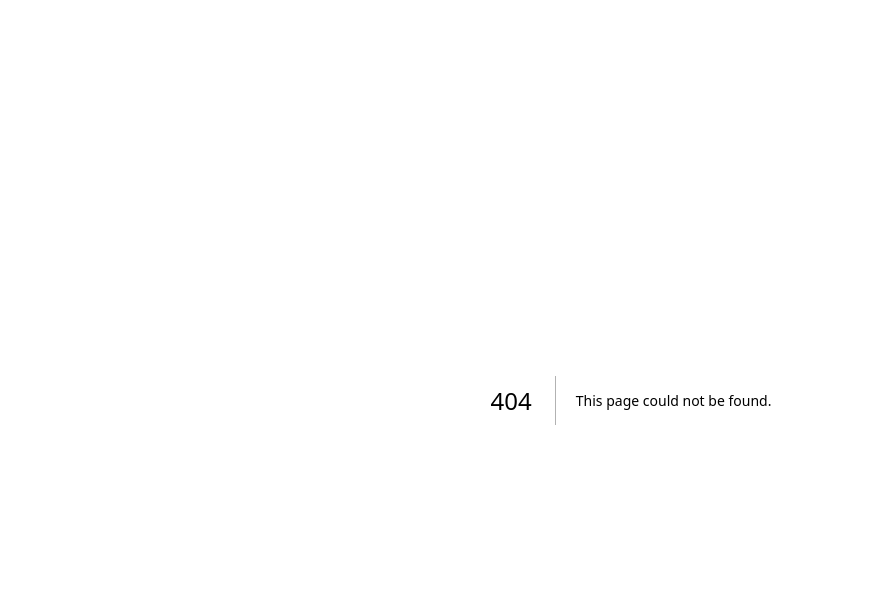
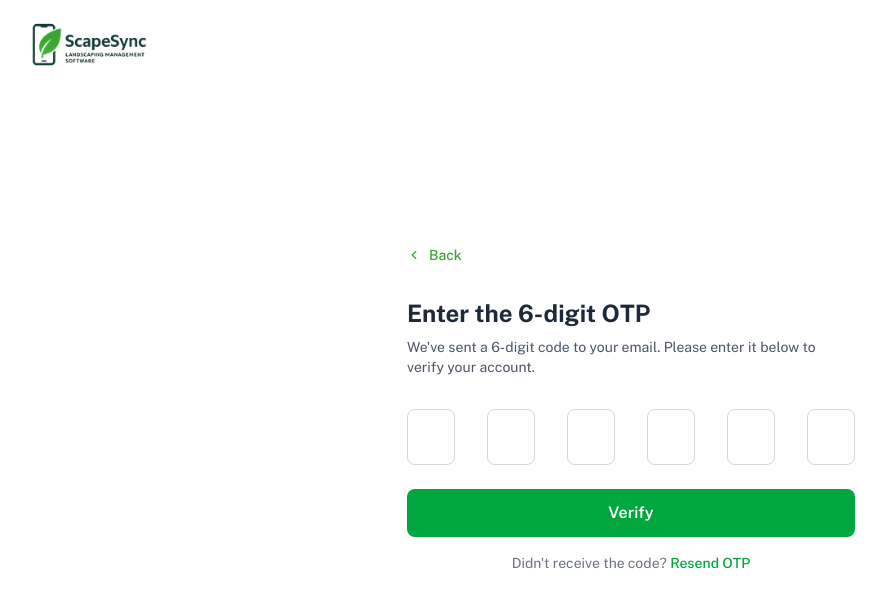
Before and after one commit to Badhon-Roy/Task-Business-App-Client, a Next.js app: page /forgot-verify-otp in a window 1280 px wide. Before the commit this address had no page. Shown: the top 608 px of the page, without its empty margins (9-895 px from the left). Built offline with nearby package versions, Linux system fonts and the light colour scheme.

Commit message:
Implement forgot password system

```diff
--- /dev/null
+++ b/src/app/(WithCommonLayout)/forgot-verify-otp/page.tsx
@@ -0,0 +1,14 @@
+import ForgotVerifyOtp from "@/app/components/forgotVerifyOtp/ForgotVerifyOtp";
+import SubNavbar from "@/app/shared/SubNavbar";
+
+
+const page = () => {
+    return (
+        <div>
+            <SubNavbar />
+            <ForgotVerifyOtp />
+        </div>
+    );
+};
+
+export default page;
--- /dev/null
+++ b/src/app/components/forgotVerifyOtp/ForgotVerifyOtp.tsx
@@ -0,0 +1,151 @@
+/* eslint-disable @typescript-eslint/no-explicit-any */
+"use client";
+import { useState, useRef } from "react";
+import { ChevronLeft } from "lucide-react";
+import Link from "next/link";
+import { useRouter, useSearchParams } from "next/navigation";
+import { forgotVerifyOtp, resendOtp, verifyOtp } from "@/app/services/authService";
+import { toast } from "sonner";
+
+export default function ForgotVerifyOtp() {
+    const [otpValues, setOtpValues] = useState(["", "", "", "", "", ""]);
+    const [error, setError] = useState("");
+    const [isSubmitting, setIsSubmitting] = useState(false);
+    const inputRefs = useRef<HTMLInputElement[]>([]);
+    const searchParams = useSearchParams();
+    const email = searchParams.get("email") || "";
+    const router = useRouter();
+
+    const handleChange = (index: number, value: string) => {
+        if (!/^[0-9]*$/.test(value)) return; // only numbers
+        const newOtp = [...otpValues];
+        newOtp[index] = value;
+        setOtpValues(newOtp);
+
+        // auto-focus next input
+        if (value && index < 5) inputRefs.current[index + 1]?.focus();
+
+        // clear error when user types
+        setError("");
+    };
+
+    const handleKeyDown = (index: number, event: React.KeyboardEvent<HTMLInputElement>) => {
+        if (event.key === "Backspace" && !otpValues[index] && index > 0) {
+            inputRefs.current[index - 1]?.focus();
+        }
+    };
+
+    const handleSubmit = async () => {
+        const otp = otpValues.join("");
+        if (otp.length < 6) {
+            setError("Please enter all 6 digits of OTP");
+            return;
+        }
+        setIsSubmitting(true);
+        const toastLoading = toast.loading("Checking...")
+
+        try {
+            console.log("Entered OTP:", otp, email);
+            setError(""); // clear error
+
+            const result = await forgotVerifyOtp(email, otp);
+            console.log("OTP verification result:", result);
+
+            if (result?.status === true || result?.status === 201) {
+                toast.success(result?.message || "OTP verified successfully", { id: toastLoading })
+                setIsSubmitting(false);
+
+                // Redirect to update password page after successful OTP verification
+                router.push("/update-password");
+            }
+            if (result?.status === 404) {
+                toast.error(result?.message, { id: toastLoading })
+                setError(result?.message || "Invalid OTP");
+                setIsSubmitting(false);
+                return;
+            }
+
+
+        } catch (err: any) {
+            setError(err?.message || "Something went wrong");
+        }
+    };
+
+    return (
+        <div className="flex justify-center items-center min-h-[80vh] px-4">
+            <div className="max-w-md w-full">
+                {/* Back link */}
+                <Link href="/register" className="text-[#3ba334] hover:underline font-medium text-sm flex items-center mb-8">
+                    <ChevronLeft size={14} className="mr-2" /> Back
+                </Link>
+
+                {/* Header */}
+                <div className="mb-8">
+                    <h1 className="text-2xl font-bold text-gray-800">Enter the 6-digit OTP</h1>
+                    <p className="text-gray-600 mt-2 text-sm">
+                        We&apos;ve sent a 6-digit code to your email. Please enter it below to verify your account.
+                    </p>
+                </div>
+
+                {/* OTP inputs */}
+                <div className="space-y-6">
+                    <div className="flex justify-between gap-2">
+                        {otpValues.map((value, index) => (
+                            <input
+                                key={index}
+                                type="text"
+                                inputMode="numeric"
+                                maxLength={1}
+                                value={value}
+                                ref={(el) => {
+                                    inputRefs.current[index] = el!;
+                                }}
+                                onChange={(e) => handleChange(index, e.target.value)}
+                                onKeyDown={(e) => handleKeyDown(index, e)}
+                                className={`w-12 h-14 text-center text-xl font-semibold rounded-lg border
+                  focus:outline-none focus:ring-2 focus:ring-green-500
+                  ${error ? "border-red-500" : "border-gray-300"}`}
+                            />
+                        ))}
+                    </div>
+
+                    {/* Show form error here */}
+                    {error && <p className="text-red-500 text-sm mt-1">{error}</p>}
+
+                    <button
+                        onClick={handleSubmit}
+                        disabled={isSubmitting}
+                        className="w-full py-3 bg-green-600 text-white font-semibold rounded-lg hover:bg-green-700 transition-colors"
+                    >
+                        {isSubmitting ? "Verifying..." : "Verify"}
+                    </button>
+                </div>
+
+                <p className="text-sm text-gray-500 mt-4 text-center">
+                    Didn&apos;t receive the code?{" "}
+                    <button
+                        type="button"
+                        className="text-green-600 hover:underline cursor-pointer font-medium"
+                        onClick={async () => {
+                            if (!email) return;
+                            const toastLoading = toast.loading("Sending...")
+                            try {
+                                const result = await resendOtp(email);
+                                console.log(result);
+                                if (result.status === 201 || result.status === 200) {
+                                    toast.success(result.message, { id: toastLoading })
+                                } else {
+                                    alert(result.message || "Failed to resend OTP");
+                                }
+                            } catch (error: any) {
+                                 toast.error(error.message || "Something went wrong", { id: toastLoading })
+                            }
+                        }}
+                    >
+                        Resend OTP
+                    </button>
+                </p>
+            </div>
+        </div>
+    );
+}
--- a/src/app/components/resetPassword/ResetPasswordForm.tsx
+++ b/src/app/components/resetPassword/ResetPasswordForm.tsx
@@ -4,8 +4,11 @@
 import { useForm } from "react-hook-form";
 import { zodResolver } from "@hookform/resolvers/zod";
 import * as z from "zod";
-import { ChevronLeft} from "lucide-react";
+import { ChevronLeft } from "lucide-react";
 import Link from "next/link";
+import { toast } from "sonner";
+import { forgotPassword } from "@/app/services/authService";
+import { useRouter } from "next/navigation";
 
 // ✅ Validation schema with Zod
 const schema = z
@@ -26,19 +29,34 @@ export default function ResetPasswordForm() {
             email: "",
         },
     });
+    const router = useRouter();
 
-    const onSubmit = async (data : any) => {
-        console.log("Form data submitted:", data);
-        // reset(); // clear form after submit
+    const onSubmit = async (data: any) => {
+        const toastLoading = toast.loading("Resetting...")
+        try {
+            const result = await forgotPassword(data?.email);
+            console.log(result);
+            if (result?.status === 201 || result?.status === true) {
+                toast.success(result?.message, { id: toastLoading })
+                reset();
+                // Redirect to forgot verify otp page after successful password reset request
+                router.push(`/forgot-verify-otp?email=${encodeURIComponent(data?.email)}`);
+            }
+            else if (result?.status === false || result?.status === 401) {
+                toast.error(result?.message, { id: toastLoading })
+            }
+        } catch (error: any) {
+            toast.error(error.message || "Something went wrong", { id: toastLoading })
+        }
     };
 
     return (
         <div className="flex justify-center items-center min-h-[80vh] w-[480px] mx-auto">
             <div>
                 <Link href={'/login'} className="text-[#3ba334] hover:underline font-medium text-sm flex items-center mb-8">
-                <ChevronLeft size={14} className="mr-2"/>
-                 Back
-                 </Link>
+                    <ChevronLeft size={14} className="mr-2" />
+                    Back
+                </Link>
                 <div className="text-start mb-[64px]">
                     <h1 className="text-2xl font-bold text-gray-800">Forgot your password?</h1>
                     <p className="text-sm text-gray-600 mt-4">Please enter the email address associated with your account, and we&apos;ll email you a link to reset your password.</p>
--- a/src/app/services/authService/index.ts
+++ b/src/app/services/authService/index.ts
@@ -71,3 +71,39 @@ export const resendOtp = async (email: string) => {
     throw error;
   }
 };
+
+
+export const forgotPassword = async (email: string) => {
+  try {
+    const formData = new FormData();
+    formData.append("email", email);
+
+    const res = await fetch(`${process.env.NEXT_PUBLIC_API_URL}/forgot-password`, {
+      method: "POST",
+      body: formData,
+    });
+
+    const data = await res.json();
+    return data;
+  } catch (error) {
+    throw error;
+  }
+};
+
+export const forgotVerifyOtp = async (email: string, otp: string) => {
+  try {
+    const formData = new FormData();
+    formData.append("email", email);
+    formData.append("otp", otp);
+
+    const res = await fetch(`${process.env.NEXT_PUBLIC_API_URL}/forgot-verify-otp`, {
+      method: "POST",
+      body: formData,
+    });
+
+    const data = await res.json();
+    return data;
+  } catch (error) {
+    throw error;
+  }
+};
```
Lines whose indentation alone changed are shown as unchanged.
